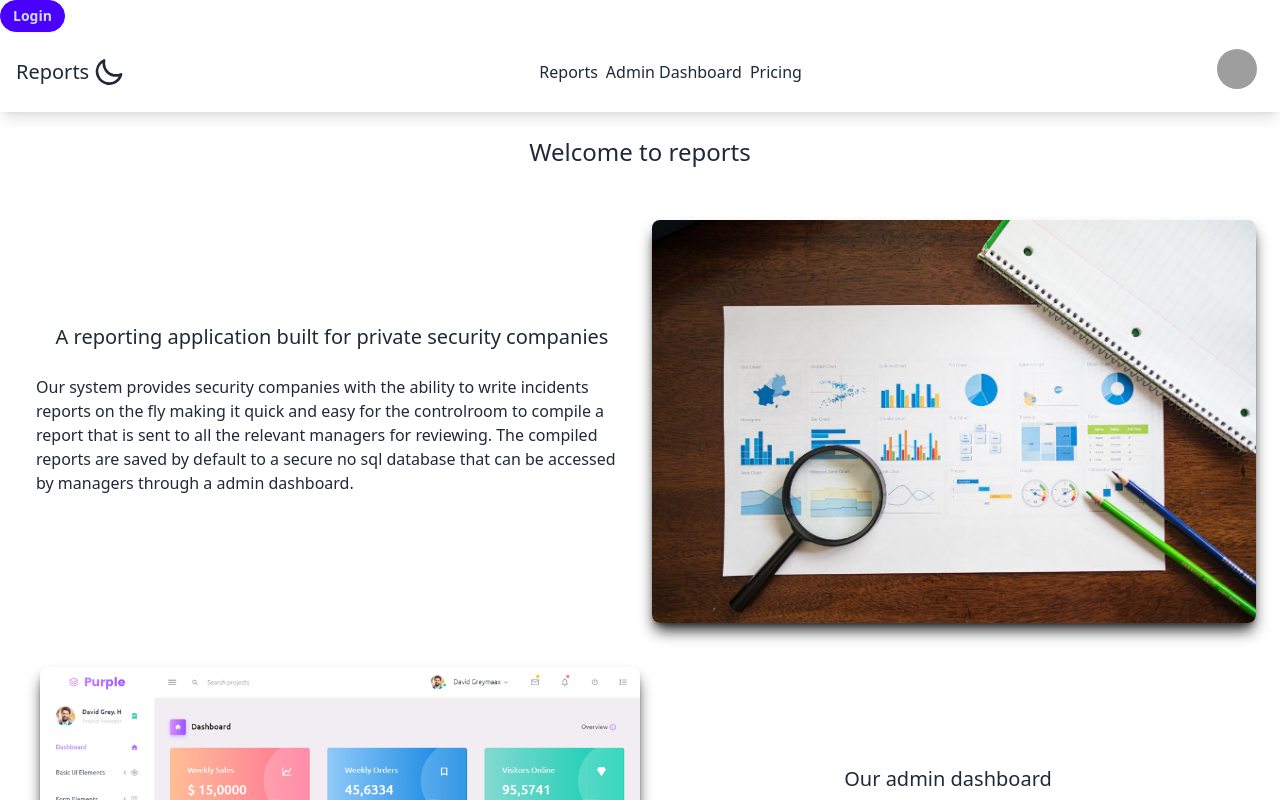
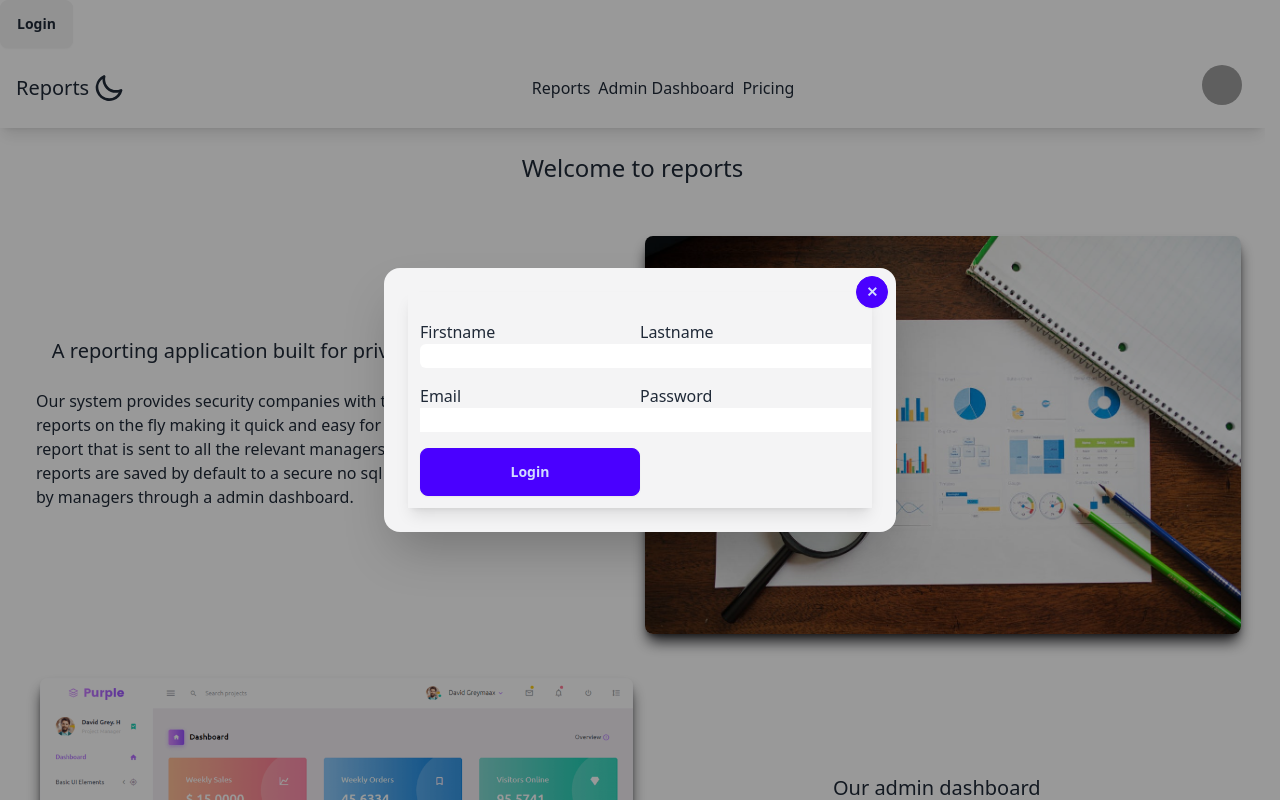
Before and after one commit to Kerneels94/reports-v1, a React (Vite) app: page / in a window 1280 px wide. Both pictures are taken after a click on the button "Login". Shown: the top 800 px of the page. Built offline with nearby package versions, Linux system fonts and the light colour scheme; no server answers; grey boxes are pictures that could not be loaded.

Commit message:
Added: signUp.ts file to handle signout of the client, Updated: login button dialog is a wonky at the moment

```diff
--- a/src/components/Login.tsx
+++ b/src/components/Login.tsx
@@ -1,16 +1,52 @@
-import login from "../firebase/login";
+import login from '../firebase/login';
 
 /**
  * @description Login component
  */
 
 const Login = () => {
-  return <>
-    <button
-    className="btn btn-sm btn-primary rounded-full"
-    onClick={() => login.loginUser("", "")}
-    >Login</button>
-  </>
-}
 
-export default Login
+  function handleLogIn() {
+    const email = (document.getElementById('email') as HTMLInputElement).value;
+    const password = (document.getElementById('password') as HTMLInputElement).value;
+    login.loginUser(email, password);
+  }
+
+  function closeModal() {
+    document.getElementById('my_modal_3').close();
+  }
+
+  return (
+    <>
+      <button className="btn" onClick={()=>document.getElementById('my_modal_3').showModal()}>Login</button>
+      <dialog id="my_modal_3" className="modal">
+        <div className="modal-box bg-zinc-100 dark:bg-zinc-800">
+          <form method="post" className="mx-auto grid grid-cols-2 space-y-4 shadow-lg p-3">
+            {/* Change the span tag to a button for close */}
+            <button className="btn btn-sm btn-circle btn-primary absolute right-2 top-2" onClick={closeModal}>✕</button>
+
+            <div className="form-group grid-cols-2">
+              <label htmlFor="firstName">Firstname</label>
+              <input type="text" name="firstName" id="firstName" className="rounded-md" required aria-required/>
+            </div>
+            <div className="form-group grid-cols-2">
+              <label htmlFor="lastName">Lastname</label>
+              <input type="text" name="lastName" id="lastName" required aria-required/>
+            </div>
+            <div className="form-group grid-cols-2">
+              <label htmlFor="email">Email</label>
+              <input type="email" name="email" id="email" required aria-required/>
+            </div>
+            <div className="form-group grid-cols-2">
+              <label htmlFor="password">Password</label>
+              <input type="password" name="password" id="password" required aria-required/>
+            </div>
+            <button type="button" className="btn btn-primary items-center" onClick={handleLogIn}>Login</button>
+          </form>
+        </div>
+      </dialog>
+    </>
+  );
+};
+
+export default Login;
--- /dev/null
+++ b/src/components/SignUp.tsx
@@ -0,0 +1,11 @@
+// Imports
+import signUp from "../firebase/signUp"
+
+
+const SignUp = () => {
+  return (
+    <div>SignUp</div>
+  )
+}
+
+export default SignUp
```
Also changed, not shown: src/firebase/signUp.ts (added).
